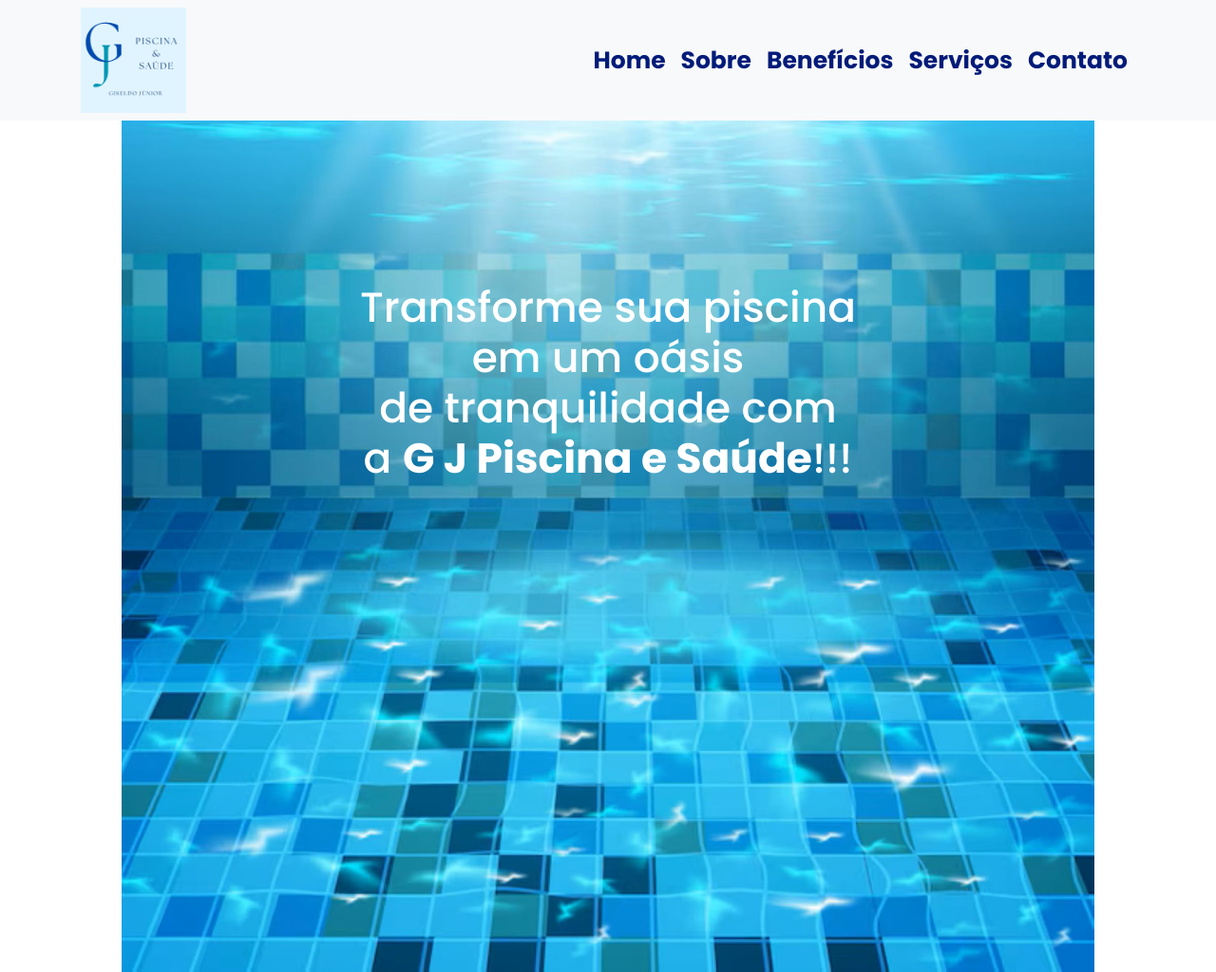
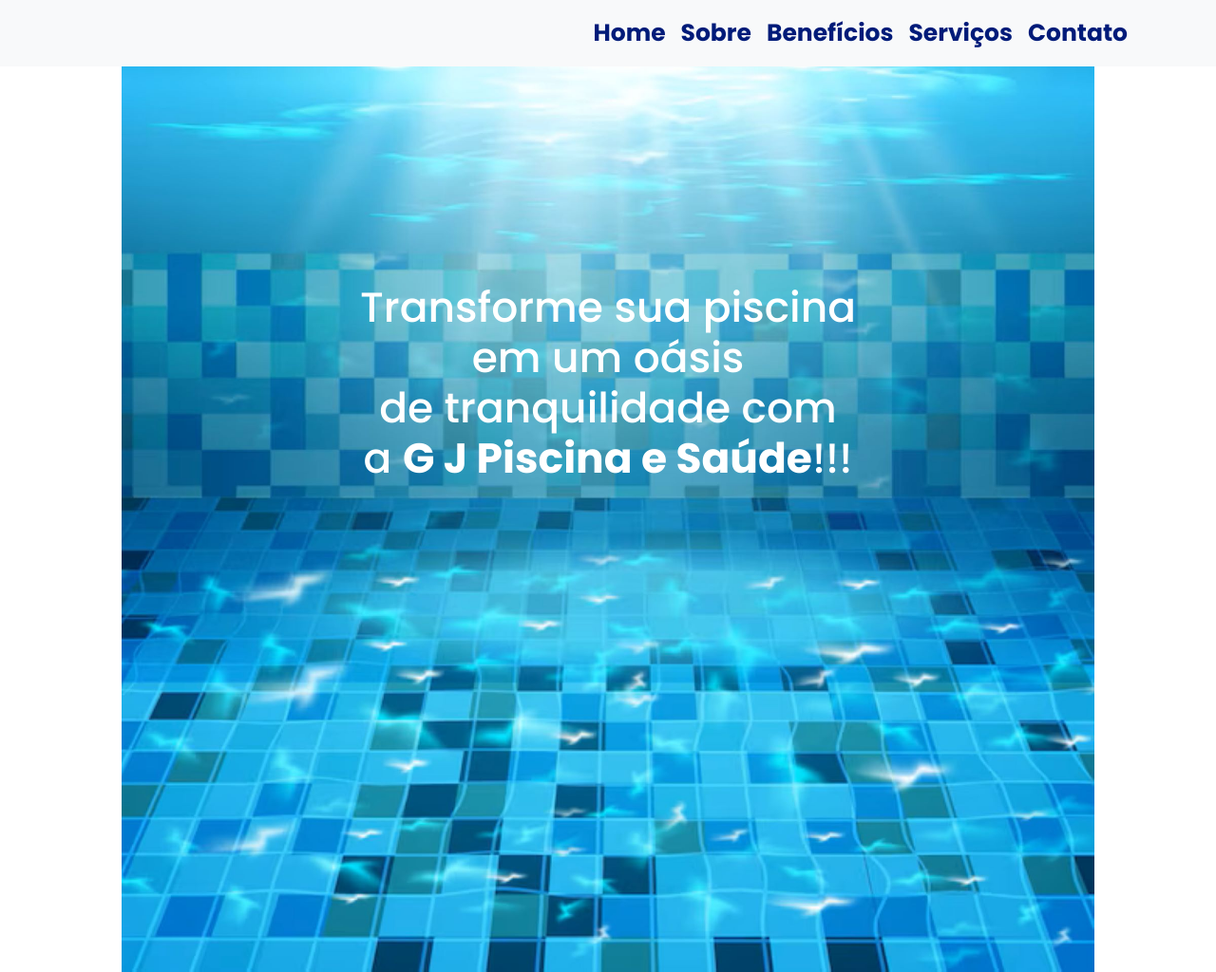
Before and after one commit to nayarakarinearaujo/gj.piscinaesaude, a plain HTML site: page index.html in a window 1280 px wide. Shown: the top 1024 px of the page at 95% size. Drawn offline with nearby package versions, Linux system fonts and the light colour scheme; a web font is replaced by a local one.

Commit message:
Atualização

```diff
--- a/index.html
+++ b/index.html
@@ -23,7 +23,7 @@
                 aria-controls="navbarSupportedContent" aria-expanded="false" aria-label="Toggle navigation">
                 <span class="navbar-toggler-icon"></span>
             </button>
-            <img class="logo" src="imagens/gj-logo.png" alt="">
+            <!-- <img class="logo" src="imagens/gj-logo.png" alt=""> -->
 
             <div class="collapse navbar-collapse" id="navbarSupportedContent">
                 <ul class="navbar-nav ml-auto">
```
